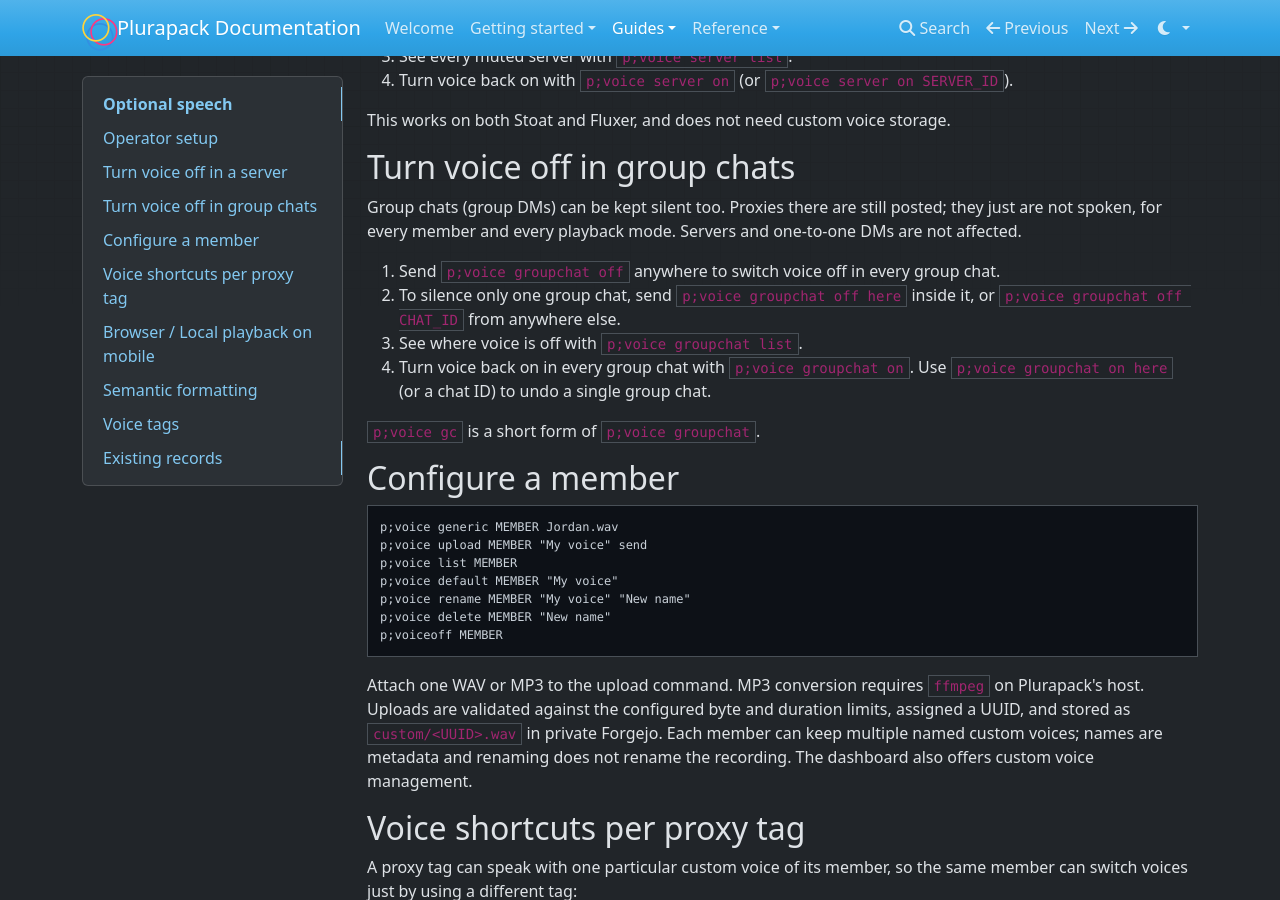
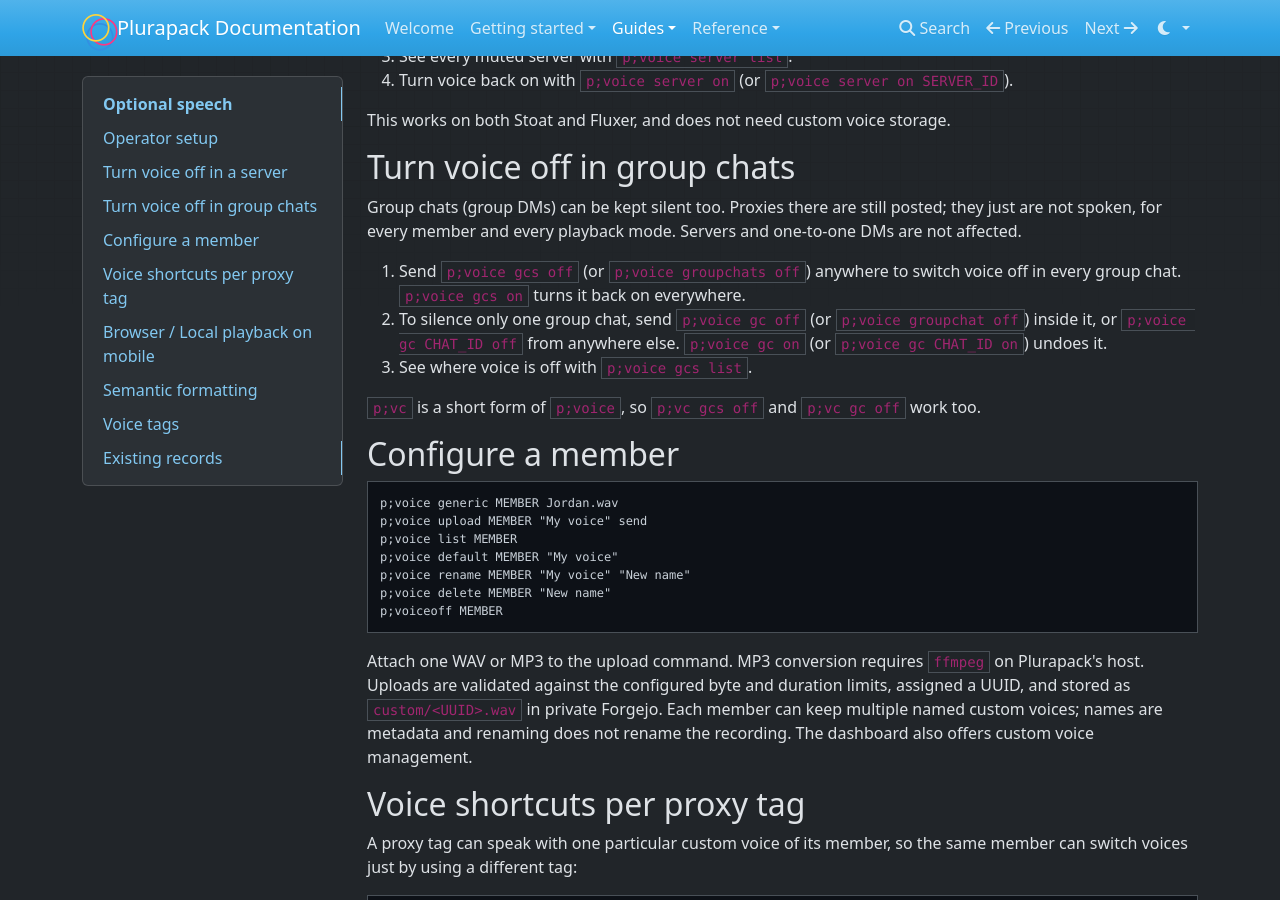
Before and after one commit to Techy-Nature/Plurapack, an MkDocs documentation site: the page built from documentation/docs/guides/speech.md, in a window 1280 px wide and 900 px high, scrolled down 783 px. Built offline with MkDocs 1.6.1, drawn with Linux system fonts in a browser that asks for light colours; nearby versions of some CDN libraries.

Commit message:
Split group chat voice into gcs (all) and gc [CHAT_ID] (one); add p;vc
p;voice gcs|groupchats off|on|list covers every group chat.
p;voice gc|groupchat [CHAT_ID] off|on covers the current group chat or
one by ID. p;vc is a new short form of p;voice (p;v stays verify).

Co-Authored-By: Claude Opus 5.5 <noreply@anthropic.com>
Claude-Session: https://claude.ai/code/session_01RR2YsRPj1BWpzGcZBCj6H4

```diff
--- a/documentation/docs/guides/speech.md
+++ b/documentation/docs/guides/speech.md
@@ -47,14 +47,14 @@ Group chats (group DMs) can be kept silent too. Proxies there are still posted;
 they just are not spoken, for every member and every playback mode. Servers and
 one-to-one DMs are not affected.
 
-1. Send `p;voice groupchat off` anywhere to switch voice off in every group chat.
-2. To silence only one group chat, send `p;voice groupchat off here` inside it,
-   or `p;voice groupchat off CHAT_ID` from anywhere else.
-3. See where voice is off with `p;voice groupchat list`.
-4. Turn voice back on in every group chat with `p;voice groupchat on`. Use
-   `p;voice groupchat on here` (or a chat ID) to undo a single group chat.
+1. Send `p;voice gcs off` (or `p;voice groupchats off`) anywhere to switch voice
+   off in every group chat. `p;voice gcs on` turns it back on everywhere.
+2. To silence only one group chat, send `p;voice gc off` (or
+   `p;voice groupchat off`) inside it, or `p;voice gc CHAT_ID off` from anywhere
+   else. `p;voice gc on` (or `p;voice gc CHAT_ID on`) undoes it.
+3. See where voice is off with `p;voice gcs list`.
 
-`p;voice gc` is a short form of `p;voice groupchat`.
+`p;vc` is a short form of `p;voice`, so `p;vc gcs off` and `p;vc gc off` work too.
 
 ## Configure a member
 
```
Also changed, not shown: README.md, 3 other files.
